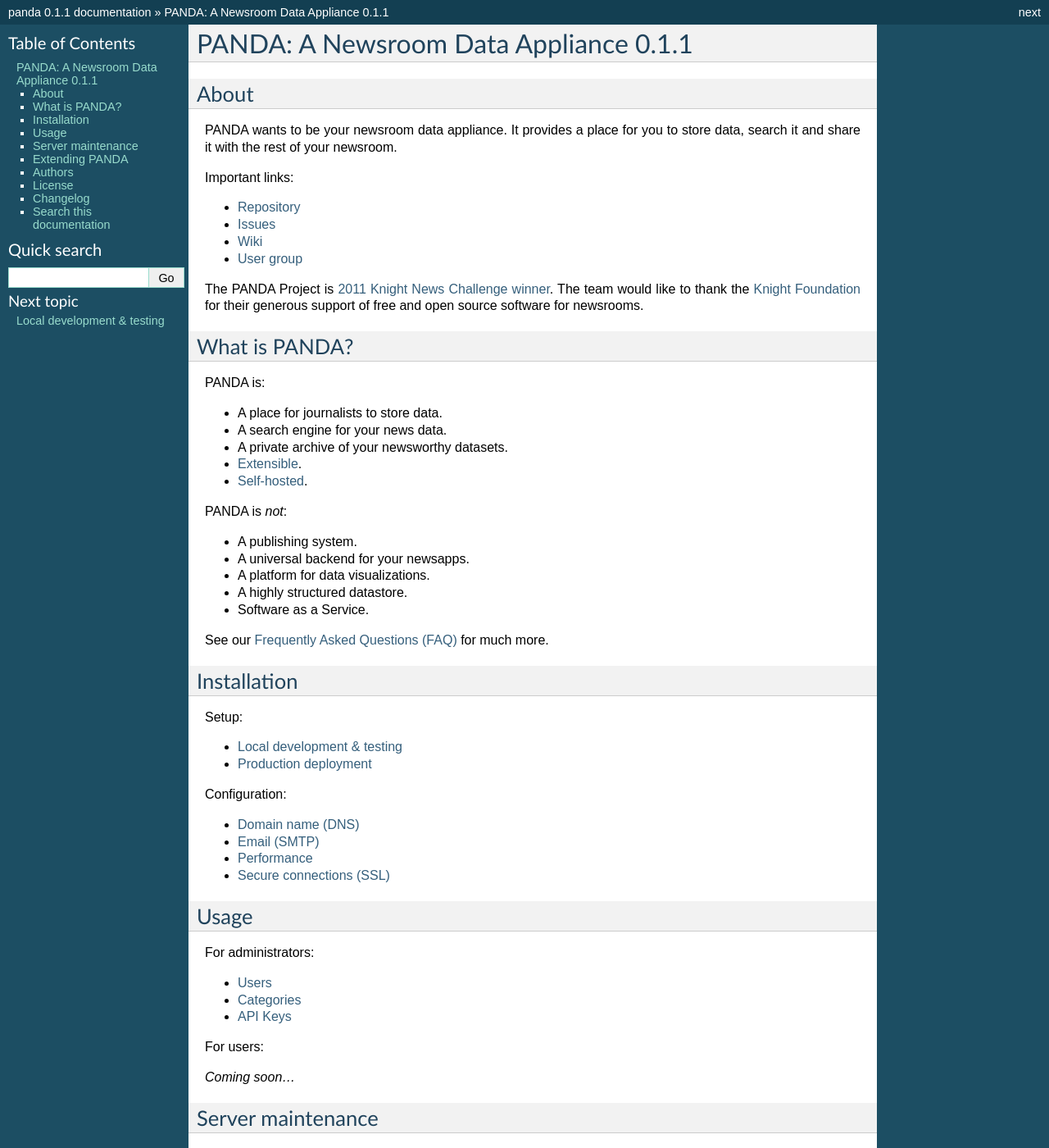
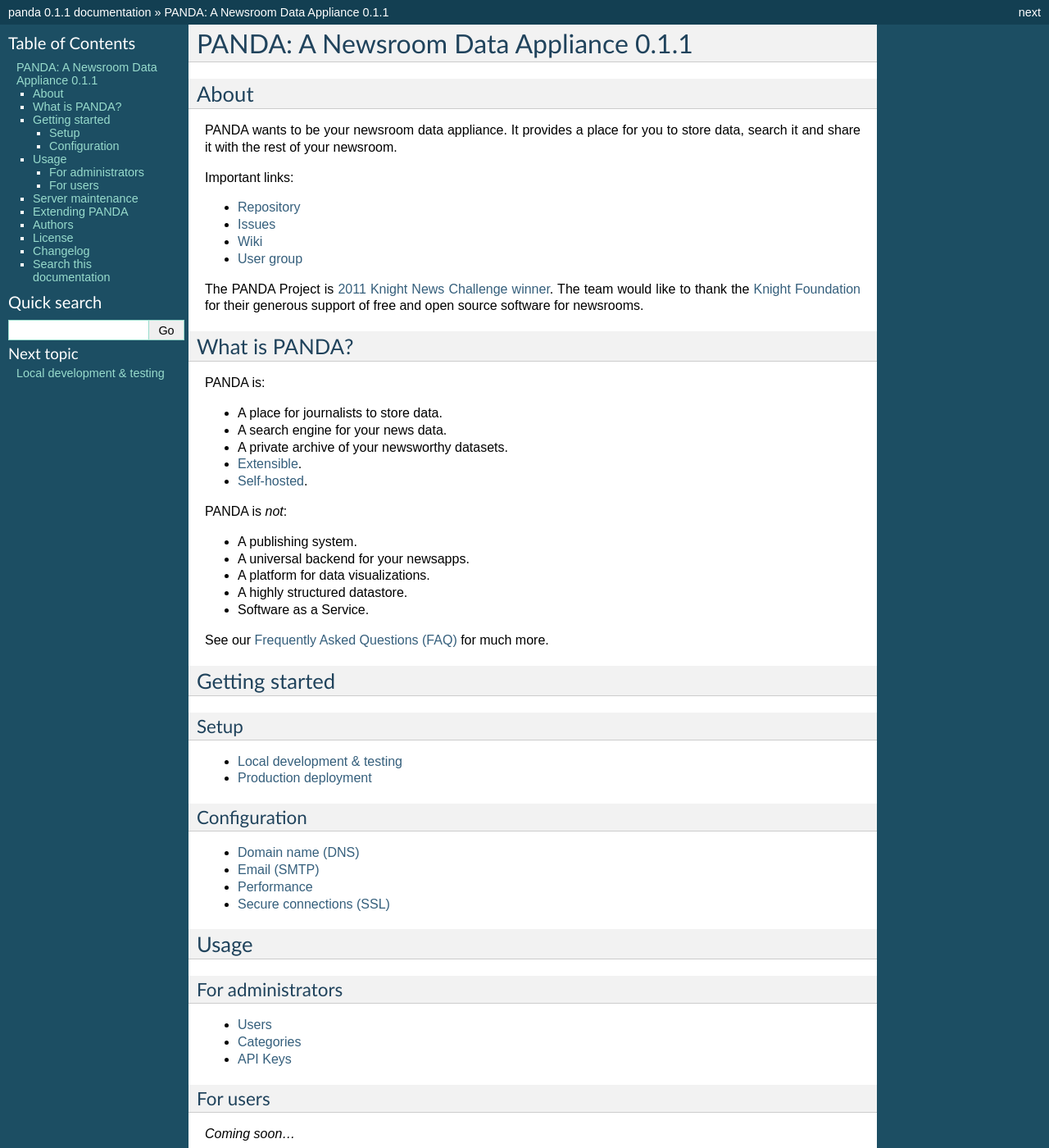
Before and after one commit to pandaproject/panda, a Sphinx documentation site: the page built from docs/index.rst, in a window 1280 px wide and 1400 px high. Shown: the whole window at 82% size. Built offline with Sphinx 7.4.7, drawn with Linux system fonts in a browser that asks for light colours.

Commit message:
Clean up index.html a bit.

```diff
--- a/docs/index.rst
+++ b/docs/index.rst
@@ -37,10 +37,11 @@
 
 See our `Frequently Asked Questions (FAQ) <faq.html>`_ for much more.
 
-Installation
-============
+Getting started
+===============
 
-Setup:
+Setup
+-----
 
 .. toctree::
     :maxdepth: 1
@@ -48,7 +49,8 @@
     local_development.rst
     production.rst
 
-Configuration:
+Configuration
+-------------
 
 .. toctree::
     :maxdepth: 1
@@ -61,7 +63,8 @@
 Usage
 =====
 
-For administrators:
+For administrators
+------------------
 
 .. toctree::
     :maxdepth: 1
@@ -70,7 +73,8 @@
     Categories <categories.rst>
     API Keys <api_keys.rst>
 
-For users:
+For users
+---------
 
 *Coming soon...*
 
```
